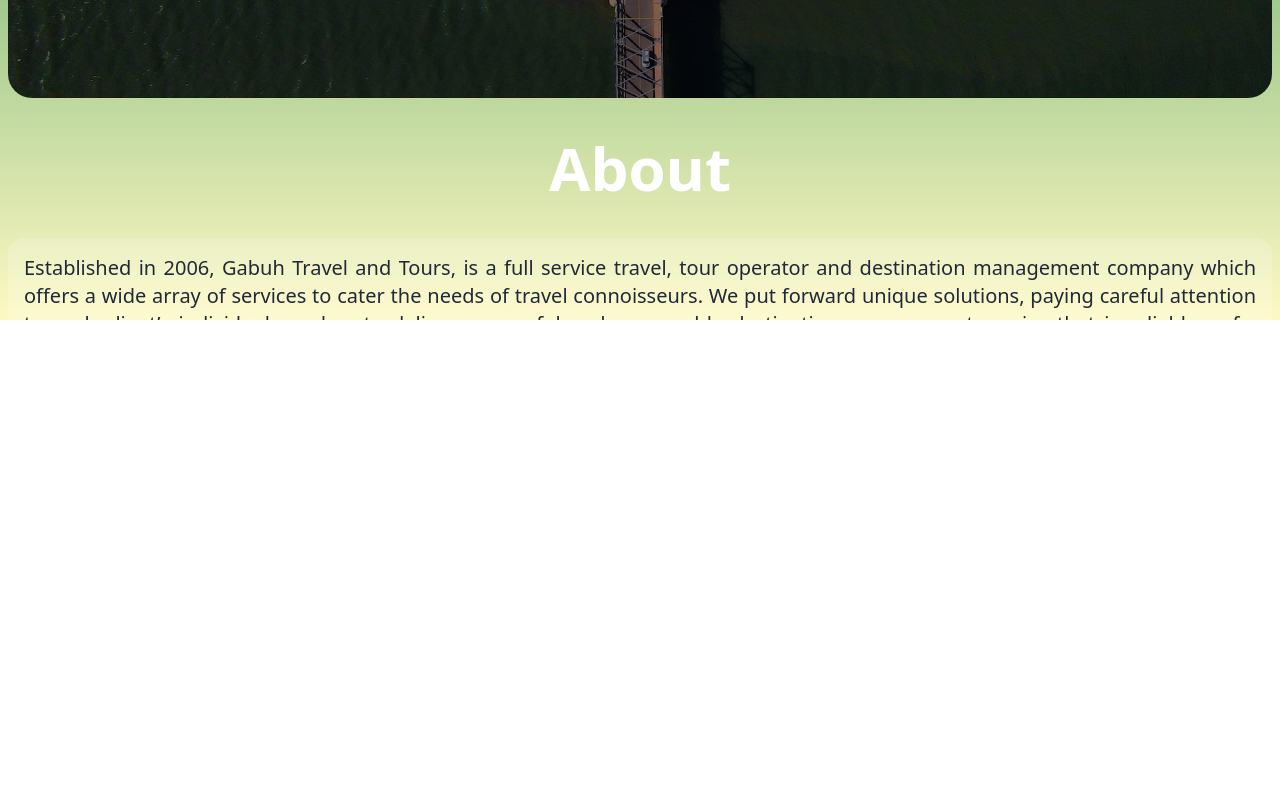
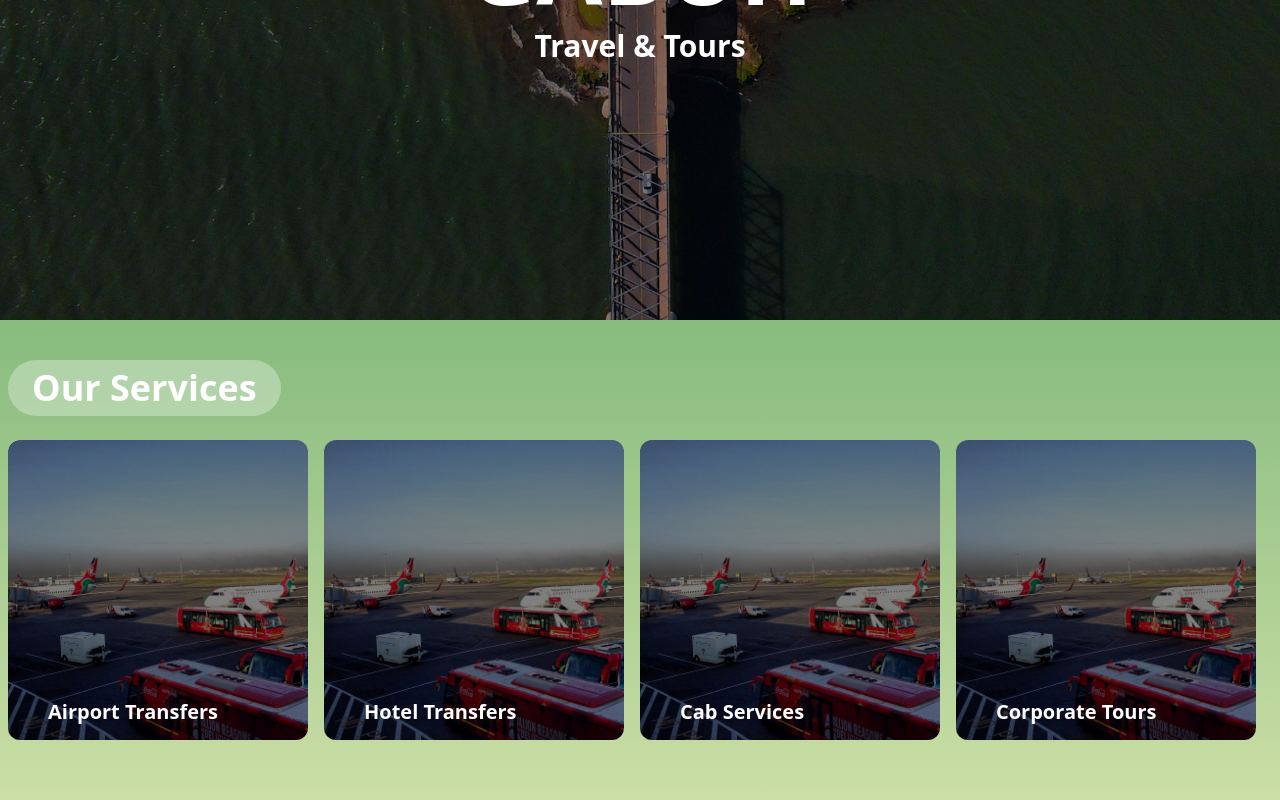
Before and after one commit to Vincenteliezer/gabu-tours, a Next.js app: page / in a window 1280 px wide. Shown: the part 480-1280 px from the top of the page. Before the commit the page ends 800 px from the top, so only its background shows below. Built offline with nearby package versions, Linux system fonts and the light colour scheme.

Commit message:
services scrollbar + scrolbar hide dependency

```diff
--- /dev/null
+++ b/components/About.js
@@ -0,0 +1,24 @@
+import React from "react";
+
+function About() {
+  return (
+    <>
+      <div className="mt-10 h-screen">
+        <h1 className="text-white text-6xl font-bold flex justify-center">
+          About{" "}
+        </h1>
+        <p className="mt-10 text-xl text-justify bg-white p-4 rounded-2xl bg-opacity-20 mb-5">
+          Established in 2006, Gabuh Travel and Tours, is a full service travel,
+          tour operator and destination management company which offers a wide
+          array of services to cater the needs of travel connoisseurs. We put
+          forward unique solutions, paying careful attention to each client’s
+          individual needs – to deliver successful and memorable destination
+          management service that is reliable, safe, affordable and enjoyable
+          for all clients.
+        </p>
+      </div>
+    </>
+  );
+}
+
+export default About;
--- a/components/NavBar.js
+++ b/components/NavBar.js
@@ -3,8 +3,8 @@
 function NavBar() {
   return (
     <>
-      <div className="bg-white shadow-lg w-fit mx-auto  border rounded-full sticky top-2 z-50">
-        <div className=" py-3 space-x-3 px-6 flex ">
+      <div className="bg-white shadow-2xl border-2 border-green-600 w-fit mx-auto  rounded-full fixed  top-10 right-10 z-50">
+        <div className=" py-3 space-x-5 px-6 flex items-center ">
             <div className="cursor-pointer">Home</div>
             <div className="cursor-pointer">About</div>
             <div className="cursor-pointer">Service</div>
--- a/components/Service.js
+++ b/components/Service.js
@@ -1,16 +1,93 @@
 import React from "react";
 import Image from "next/image";
-import airPort from "../public/images/airPort.jpeg"
+import airPort from "../public/images/airPort.jpeg";
 
 function Service() {
   return (
     <div>
-      <div className="mt-10 ">
-        <h1 className="text-white text-4xl font-bold flex justify-center">
+      <div className="mt-10 h-screen max-w-7xl mx-auto px-2">
+        <h1 className="text-white text-4xl font-bold flex justify-center bg-white w-fit rounded-full bg-opacity-30 px-6 py-2">
           Our Services
         </h1>
-        <div className="flex overflow-x-auto mt-4 space-x-4 mb-12 w-[500px]">
-
+        <div className="flex overflow-x-auto mt-6 space-x-4 mb-12 rounded-xl scrollbar-hide">
+          <div className="relative ">
+            <Image
+              alt=""
+              src={airPort}
+              width={300}
+              layout="fixed"
+              height={300}
+              className="rounded-xl brightness-50"
+            />
+            <h1 className="absolute bottom-5 text-white text-xl font-bold left-10">
+              Airport Transfers
+            </h1>
+          </div>
+          <div className="relative">
+            <Image
+              alt=""
+              src={airPort}
+              width={300}
+              layout="fixed"
+              height={300}
+              className="rounded-xl brightness-50"
+            />
+            <h1 className="absolute bottom-5 text-white text-xl font-bold left-10">
+              Hotel Transfers
+            </h1>
+          </div>
+          <div className="relative">
+            <Image
+              alt=""
+              src={airPort}
+              width={300}
+              layout="fixed"
+              height={300}
+              className="rounded-xl brightness-50"
+            />
+            <h1 className="absolute bottom-5 text-white text-xl font-bold left-10">
+              Cab Services
+            </h1>
+          </div>
+          <div className="relative">
+            <Image
+              alt=""
+              src={airPort}
+              width={300}
+              layout="fixed"
+              height={300}
+              className="rounded-xl brightness-50"
+            />
+            <h1 className="absolute bottom-5 text-white text-xl font-bold left-10">
+              Corporate Tours
+            </h1>
+          </div>
+          <div className="relative">
+            <Image
+              alt=""
+              src={airPort}
+              width={300}
+              layout="fixed"
+              height={300}
+              className="rounded-xl brightness-50"
+            />
+            <h1 className="absolute bottom-5 text-white text-xl font-bold left-10">
+              Car Hire
+            </h1>
+          </div>
+          <div className="relative">
+            <Image
+              alt=""
+              src={airPort}
+              width={300}
+              layout="fixed"
+              height={300}
+              className="rounded-xl brightness-50"
+            />
+            <h1 className="absolute bottom-5 text-white text-xl font-bold left-10">
+              Delivery Services
+            </h1>
+          </div>
         </div>
       </div>
     </div>
--- a/package.json
+++ b/package.json
@@ -13,7 +13,8 @@
     "daisyui": "^2.31.0",
     "next": "12.3.1",
     "react": "18.2.0",
-    "react-dom": "18.2.0"
+    "react-dom": "18.2.0",
+    "tailwind-scrollbar-hide": "^1.1.7"
   },
   "devDependencies": {
     "autoprefixer": "^10.4.12",
--- a/pages/index.js
+++ b/pages/index.js
@@ -15,16 +15,17 @@
         <link rel="icon" href="/favicon.ico" />
       </Head>
 
-      <main className="bg-gradient-to-b  from-green-700 to to-yellow-100 h-screen overflow-y-scroll">
+      <main className="bg-gradient-to-b  from-green-700 to to-yellow-100 ">
+        <div className="">
+          <div className="h-screen">
+            <div className="relative overflow-hidden h-full ">
               <NavBar />
-        <div className=" max-w-7xl mx-auto mt-7 px-2">
-          <div className="relative overflow-hidden h-[300px] sm:h-[400px] md:h-[500px] lg:h-[600] 2xl:h-[700]">
               <Image
                 alt=""
                 objectFit="cover"
                 layout="fill"
                 src={bgHome}
-              className="rounded-3xl relative brightness-50 "
+                className=" relative brightness-50 "
               />
               <h1 className="text-white top-1/2 text-center w-full absolute text-5xl md:text-8xl font-bold">
                 GABUH
@@ -32,24 +33,13 @@
                   Travel & Tours
                 </p>
               </h1>
+              <div className="9xl text-white">Hey</div>
+            </div>
           </div>
 
-          <div className="mt-10 ">
-            <h1 className="text-white text-6xl font-bold flex justify-center">About </h1>
-            <p className="mt-10 text-xl text-justify bg-white p-4 rounded-2xl bg-opacity-20 mb-5">
-              Established in 2006, Gabuh Travel and Tours, is a full
-              service travel, tour operator and destination management company
-              which offers a wide array of services to cater the needs of travel
-              connoisseurs. We put forward unique solutions, paying careful
-              attention to each client’s individual needs – to deliver
-              successful and memorable destination management service that is
-              reliable, safe, affordable and enjoyable for all clients.
-            </p>
-          </div>
           <div className="">
             <Service />
           </div>
-
         </div>
       </main>
 
--- a/tailwind.config.js
+++ b/tailwind.config.js
@@ -7,5 +7,8 @@
   theme: {
     extend: {},
   },
-  plugins: [require("daisyui")],
+  plugins: [
+    require("daisyui"),
+    require("tailwind-scrollbar-hide"),
+  ],
 }
```
Also changed, not shown: 1 other file (tests, documents, lock files or other folders). Lines whose indentation alone changed are shown as unchanged.
